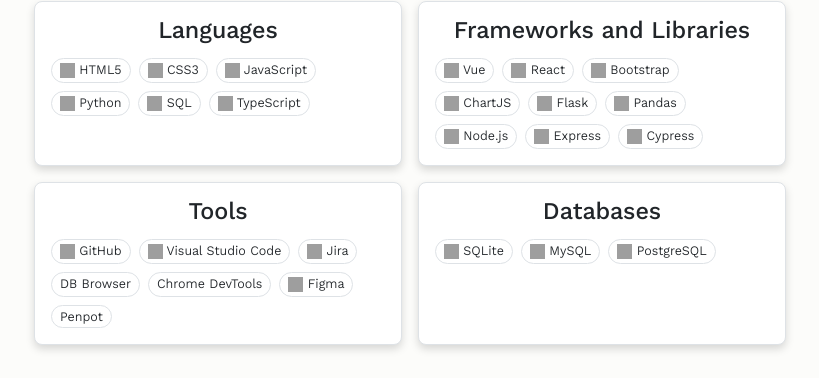
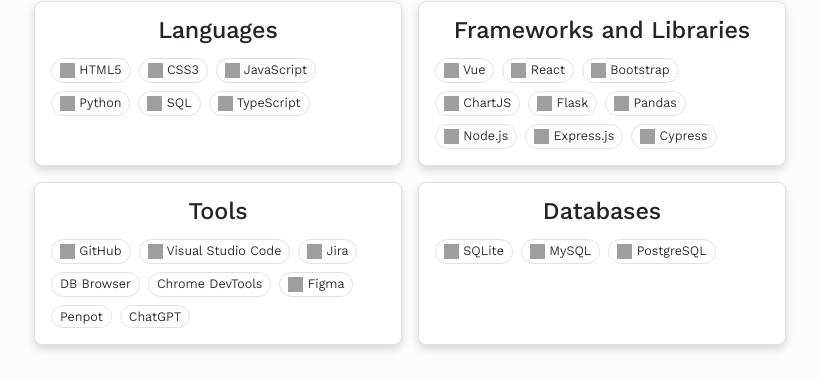
Before and after one commit to michaelrw19/portfolio-website, a React (Vite) app in the folder portfolio-website/: page / in a window 1280 px wide. Shown: the part 645-1023 px from the top of the page, without its empty margins (230-1049 px from the left). Built offline with nearby package versions, Linux system fonts and the light colour scheme; grey boxes are pictures that could not be loaded.

Commit message:
update tools

```diff
--- a/portfolio-website/src/Home.jsx
+++ b/portfolio-website/src/Home.jsx
@@ -70,7 +70,7 @@
         ['Flask', 'https://cdn.jsdelivr.net/gh/devicons/devicon/icons/flask/flask-original.svg'],
         ['Pandas', 'https://cdn.jsdelivr.net/gh/devicons/devicon/icons/pandas/pandas-original.svg'],
         ['Node.js', 'https://cdn.jsdelivr.net/gh/devicons/devicon/icons/nodejs/nodejs-original.svg'],
-        ['Express', 'https://cdn.jsdelivr.net/gh/devicons/devicon/icons/express/express-original.svg'],
+        ['Express.js', 'https://cdn.jsdelivr.net/gh/devicons/devicon/icons/express/express-original.svg'],
         ['Cypress', 'https://cdn.jsdelivr.net/gh/devicons/devicon/icons/cypressio/cypressio-original.svg']
       ]
     },
@@ -84,7 +84,8 @@
         ['DB Browser', ''],
         ['Chrome DevTools', ''],
         ['Figma', 'https://cdn.jsdelivr.net/gh/devicons/devicon/icons/figma/figma-original.svg'],
-        ['Penpot', '']
+        ['Penpot', ''],
+        ['ChatGPT', '']
       ]
     },
 
```
